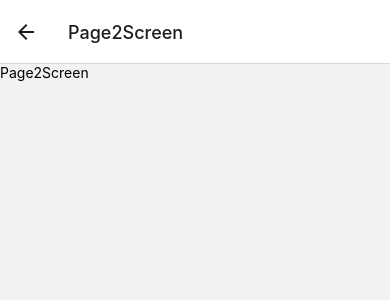
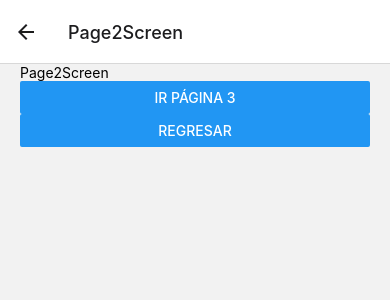
Before and after one commit to Newflaree/react-native_navigationApp, a React Native app: screen /Page2Screen in a window 390 px wide. Shown: the top 300 px of the page. Built offline with nearby package versions, Linux system fonts and the light colour scheme.

Commit message:
Navegar a otras pantallas

```diff
--- a/src/screens/Page1Screen.jsx
+++ b/src/screens/Page1Screen.jsx
@@ -1,11 +1,19 @@
-import { View, Text } from 'react-native';
+import { Button,View, Text } from 'react-native';
+import {styles} from '../theme';
 
 
-export const Page1Screen = () => {
+export const Page1Screen = ({ navigation }) => {
+
+  console.log();
 
   return (
-    <View>
+    <View style={ styles.globalMargin }>
       <Text>Page1Screen</Text>
+
+      <Button
+        title='Ir a Página 1'
+        onPress={ () => navigation.navigate( 'Page2Screen' ) }
+      />
     </View>
   );
 }
--- a/src/screens/Page2Screen.jsx
+++ b/src/screens/Page2Screen.jsx
@@ -1,10 +1,22 @@
-import { View, Text } from 'react-native';
+import { Button, View, Text } from 'react-native';
+// Styles
+import { styles } from '../theme';
 
 
-export const Page2Screen = () => {
+export const Page2Screen = ({ navigation }) => {
   return (
-    <View>
+    <View style={ styles.globalMargin }>
       <Text>Page2Screen</Text>
+
+      <Button
+        title='Ir Página 3'
+      onPress={ () => navigation.navigate( 'Page3Screen' ) }
+      />
+
+      <Button
+        title='Regresar'
+        onPress={ () => navigation.pop() }
+      />
     </View>
   );
 }
--- a/src/screens/Page3Screen.jsx
+++ b/src/screens/Page3Screen.jsx
@@ -1,10 +1,21 @@
-import { View, Text } from 'react-native';
+import { Button, View, Text } from 'react-native';
+import {styles} from '../theme';
 
 
-export const Page3Screen = () => {
+export const Page3Screen = ({ navigation }) => {
   return (
-    <View>
+    <View style={ styles.globalMargin }>
       <Text>Page3Screen</Text>
+
+      <Button
+        title='Regresar'
+        onPress={ () => navigation.pop() }
+      />
+
+      <Button
+        title='Regresar al Inicio'
+        onPress={ () => navigation.popToTop() }
+      />
     </View>
   );
 }
--- /dev/null
+++ b/src/theme/AppTheme.jsx
@@ -0,0 +1,8 @@
+import { StyleSheet } from 'react-native';
+
+
+export const styles = StyleSheet.create({
+  globalMargin: {
+    marginHorizontal: 20
+  }
+});
--- /dev/null
+++ b/src/theme/index.js
@@ -0,0 +1 @@
+export * from './AppTheme';
```
